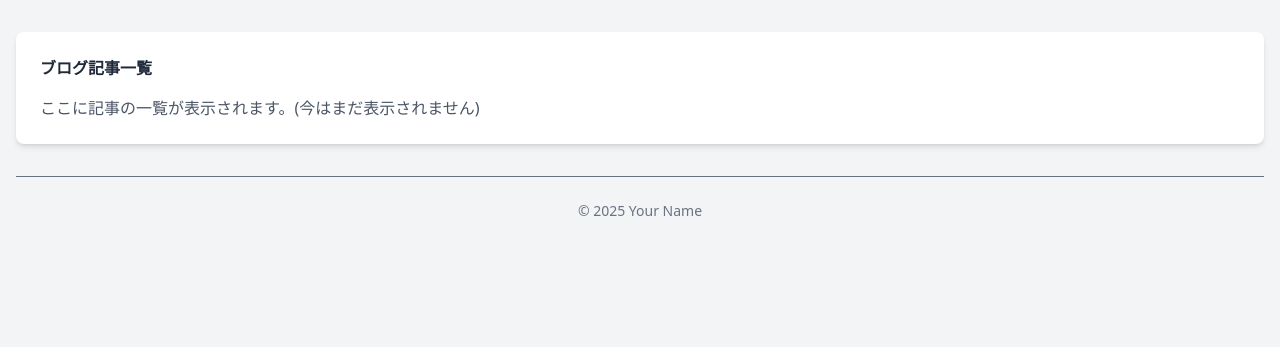
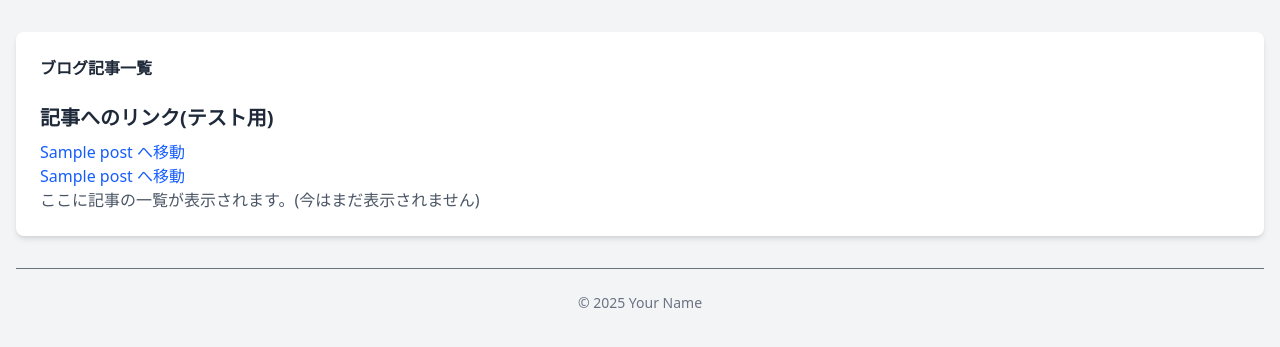
Before and after one commit to shiobart2250/my-flask-blog, a Flask app: template templates/index.html in a window 1280 px wide. Shown: the part 93-440 px from the top of the page. Run offline with Flask 3, Linux system fonts and the light colour scheme; the template is opened without the code that fills it: most values are stand-ins (such as "Sample title", 1, 10 or a date in 2020).

Commit message:
動的ルート実装

```diff
--- a/main.py
+++ b/main.py
@@ -1,11 +1,26 @@
-from flask import Flask, render_template
+from flask import Flask, render_template, abort
 
 app = Flask(__name__)
+
+# ダミーのブロブ記事データ(あとでデータベースに置き換え)
+posts ={
+    1:{"title": "Flask入門", "content": "Flaskは軽量なPython Webフレームワーク"},
+    2:{"title": "Tailwind CSSの基本", "content": "ユーティリティファーストで高速なスタイリングが可能"},
+    3:{"titlte": "Pythonの学習方法", "content": "基礎から応用まで、様々な学習リソース有り"},
+}
 
 @app.route("/")
 def index():
     # index.htmlをレンダリング
-    return render_template("index.html")
+    return render_template("index.html", posts=posts)
+
+@app.route("/post/<int:post_id>")
+def show_post(post_id):
+    post = posts.get(post_id)
+    if post is None:
+        abort(404)
+
+    return render_template("post.html", post=post)
 
 if __name__ == "__main__":
     app.run(debug=True)
--- a/templates/index.html
+++ b/templates/index.html
@@ -6,5 +6,20 @@
 
 {% block content %}
 <h2 class="text=2xl font-bold mb-4">ブログ記事一覧</h2>
+<div class="mt-6">
+    <h3 class="text-xl font-semibold mb-2">記事へのリンク(テスト用)</h3>
+    <ul>
+        <li>
+            <a href="{{ url_for('show_post', post_id=1) }}" class="text-blue-600 hover:text-blue-800">
+                {{ posts[1].title }} へ移動
+            </a>
+        </li>
+        <li>
+            <a href="{{ url_for('show_post', post_id=2) }}" class="text-blue-600 hover:text-blue-800">
+                {{ posts[2].title }} へ移動
+            </a>
+        </li>
+    </ul>
+</div>
 <p class="text-gray-600">ここに記事の一覧が表示されます。(今はまだ表示されません)</p>
 {% endblock %}
```
Also changed, not shown: templates/post.html (added, +19 -0 lines).
